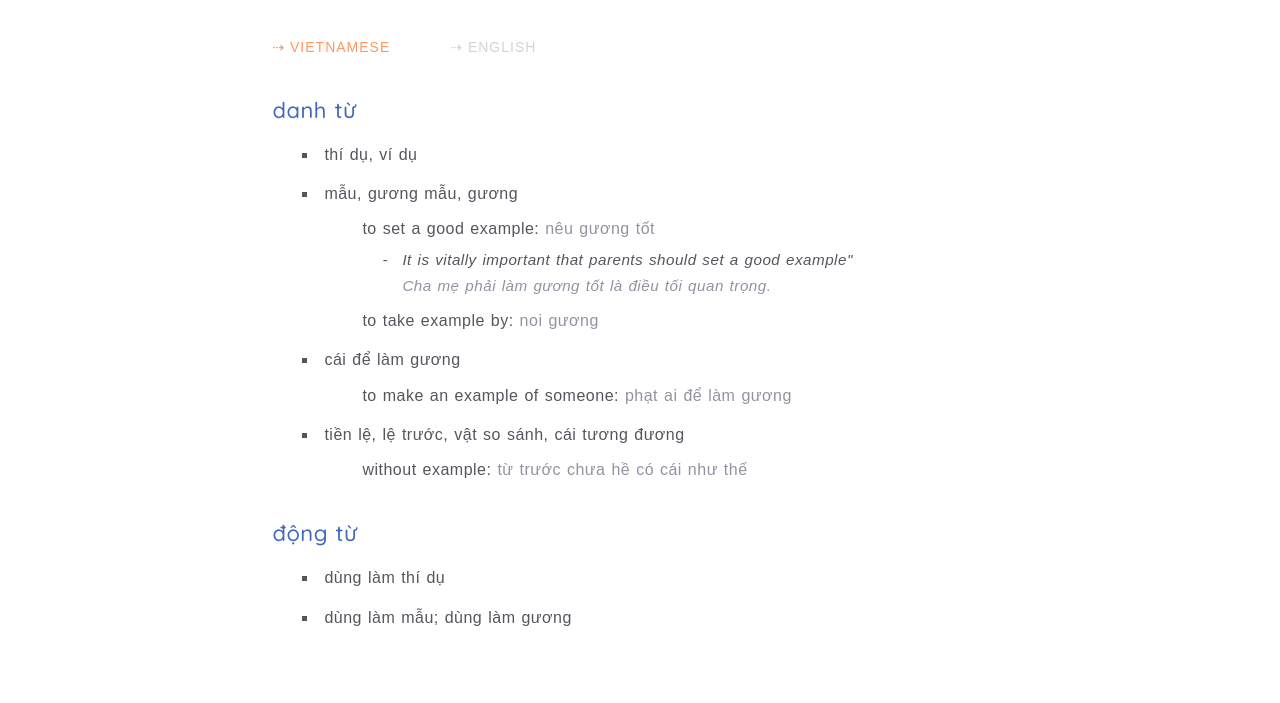
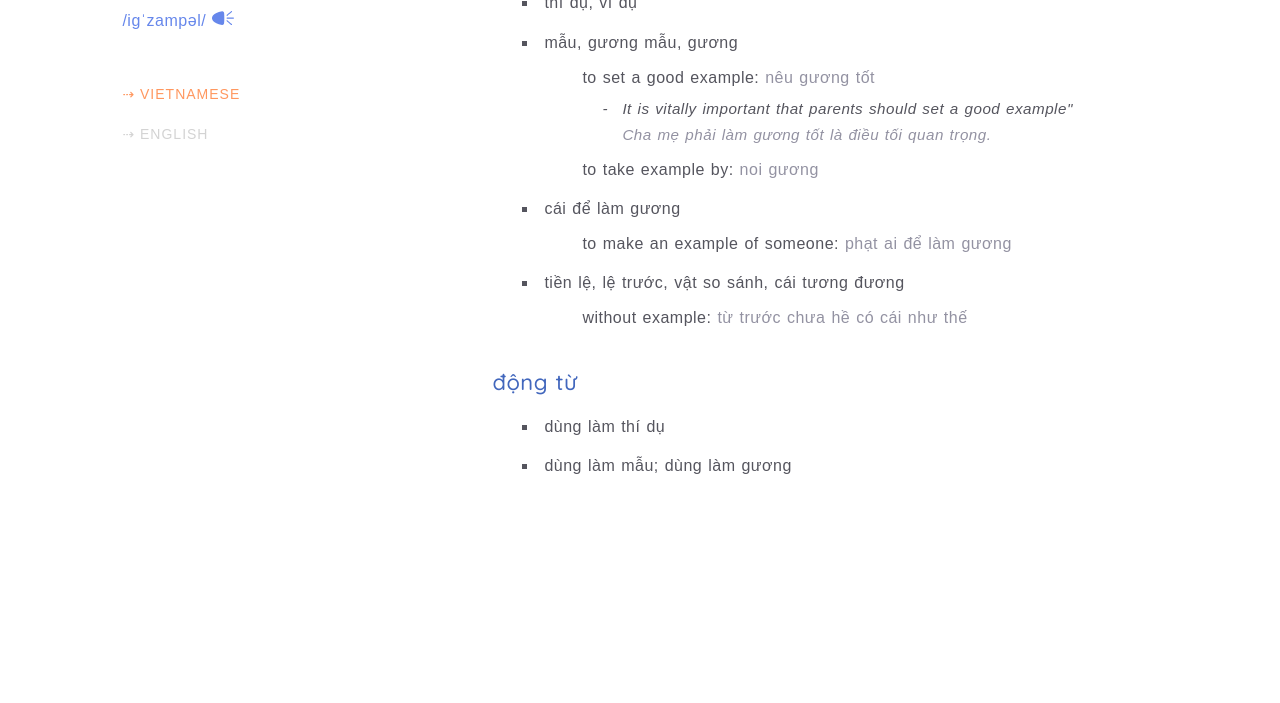
Before and after one commit to khoathy/dict, a website: page result.html in a window 1280 px wide. Shown: the part 420-1123 px from the top of the page. After the commit the page ends 971 px from the top, so only its background shows below. Drawn offline with nearby package versions, Linux system fonts and the light colour scheme; a web font is replaced by a local one.

Commit message:
split to 2 ccolums

```diff
--- a/result.html
+++ b/result.html
@@ -59,18 +59,21 @@
         </section>
 
         <section class="result">
-            <div class="result__heading">
-                <h2 class="heading-2">example</h2>
-            </div>
+            <div class="result__word">
+                <div class="result__heading">
+                    <h2 class="heading-2">example</h2>
+                </div>
+                <p class="result__pronunciation paragraph">/iɡˈzampəl/ <span class="result__speaker">
+                        <svg class="result__speaker-svg" xmlns="http://www.w3.org/2000/svg" viewBox="0 0 183.3 117"><path class="st0" d="M125.8 40.7c-0.8 0-1.6-0.2-2.4-0.6 -2.4-1.3-3.3-4.3-2-6.8 0.6-1 1.5-2.8 38.1-32.2 2.2-1.7 5.3-1.4 7 0.8 1.7 2.2 1.4 5.3-0.8 7 -15.8 12.7-33.6 27.4-35.9 29.8C128.9 40 127.4 40.7 125.8 40.7zM130.2 38.1C130.2 38.1 130.2 38.1 130.2 38.1 130.2 38.1 130.2 38.1 130.2 38.1z"/><path class="st0" d="M162.6 117c-1.1 0-2.2-0.4-3.1-1.1 -36.6-29.5-37.5-31.2-38.1-32.2 -1.3-2.4-0.4-5.5 2-6.8 2.2-1.2 4.9-0.5 6.4 1.4 2.3 2.4 20.1 17 35.9 29.8 2.2 1.7 2.5 4.9 0.8 7C165.5 116.3 164.1 117 162.6 117zM130.2 78.9C130.2 78.9 130.2 78.9 130.2 78.9 130.2 78.9 130.2 78.9 130.2 78.9z"/><path class="st0" d="M178.3 63.8h-52.5c-2.8 0-5-2.2-5-5s2.2-5 5-5h52.5c2.8 0 5 2.2 5 5S181 63.8 178.3 63.8z"/><path class="st0" d="M0 60.4c0 0-3.7 42.5 84 56.2 8.7 1.4 15.1-5.3 16.6-13.7 2-11.3 2-32.9 2-43.9 0-11 0-33.2-2-43.9C99 6.7 92.7 0 84 1.4 -3.7 15.4 0 60.4 0 60.4z"/>
+                        </svg>
+                    </span></p>
 
-            <p class="result__pronunciation paragraph">/iɡˈzampəl/</p>
-
-            <div class="result__content">
                 <div class="result__tab">
                     <button class="heading-5 result__tab-link" onclick="openTab(event, 'EngViet')" id="defaultOpen">&#8674; Vietnamese</button>
                     <button class="heading-5 result__tab-link" onclick="openTab(event, 'EngEng')">&#8674; English</button>
                 </div>
-
+            </div>
+            <div class="result__content">
                 <div id ="EngViet" class="result__tab-content">
                     <ul class="result__list">
                     <h4 class="heading-4">danh từ</h4>
--- a/sass/components/_result-tab.scss
+++ b/sass/components/_result-tab.scss
@@ -6,16 +6,16 @@
     width: 100%;
     height: 4rem;
     //border-bottom: solid 1px $color-gray;
-    background-color: #fff;
+  // background-color:red;
     &-link {
         height: 100%;
-        float: left;
+        display: block;
         outline: none;
         border: none;
         background-color: inherit;
         color: $color-gray-2;
         cursor: pointer;
-        padding : 1rem;
+        padding : 1rem 2rem;
         &:not(:last-child){
             margin-right: 4rem;
         }
@@ -26,10 +26,12 @@
             color: $color-carrot;
         }
 
+        @include respond (tab-port){
+            float: left;
+        }
+
     }
 
     &-content {
-
-
     }
 }
--- a/sass/components/_result.scss
+++ b/sass/components/_result.scss
@@ -1,16 +1,26 @@
 .result {
-    width: 75vw;
+    width: 100vw;
     padding: 28rem 8vw 6rem 8vw;
     margin: 0 auto;
 
-    @include respond(tab-port){
-        width: 95vw;
+    @include respond(tab-land){
+        display: block;
     }
     @include respond(phone){
         padding: 23rem 2rem 6rem 2rem;
     }
 
-
+//left column
+    &__word {
+        min-width: 36rem;
+        height: 100%;
+        position: fixed;
+        @include respond(tab-port){
+            position: relative;
+            width: 100%;
+        }
+        //background-color: aqua;
+    }
     &__heading {
         background: $color-gray-1;
         color: $color-blue;
@@ -20,12 +30,26 @@
        //border-bottom: 2px solid $color-gray-2;
     }
     &__pronunciation {
-        padding: 0 1rem;
+        padding: 1rem 2rem;
         color: $color-blue-2;
-        display: inline-block;
+        @include respond (tab-port){
+            padding: 1rem 1rem 0 1rem;
+            display: inline-block;
+        }
     }
+    &__speaker {
+        &-svg {
+            width: 22px;
+            fill:$color-blue-2;
+        }
+    }
+
+//right column
     &__content {
-        width: 100%;
+        padding-left: 38rem;
+        @include respond (tab-port){
+            padding-left: 0;
+        }
     }
     // &__tab {
     //     width: 100%;
```
Also changed, not shown: css/style.css.
